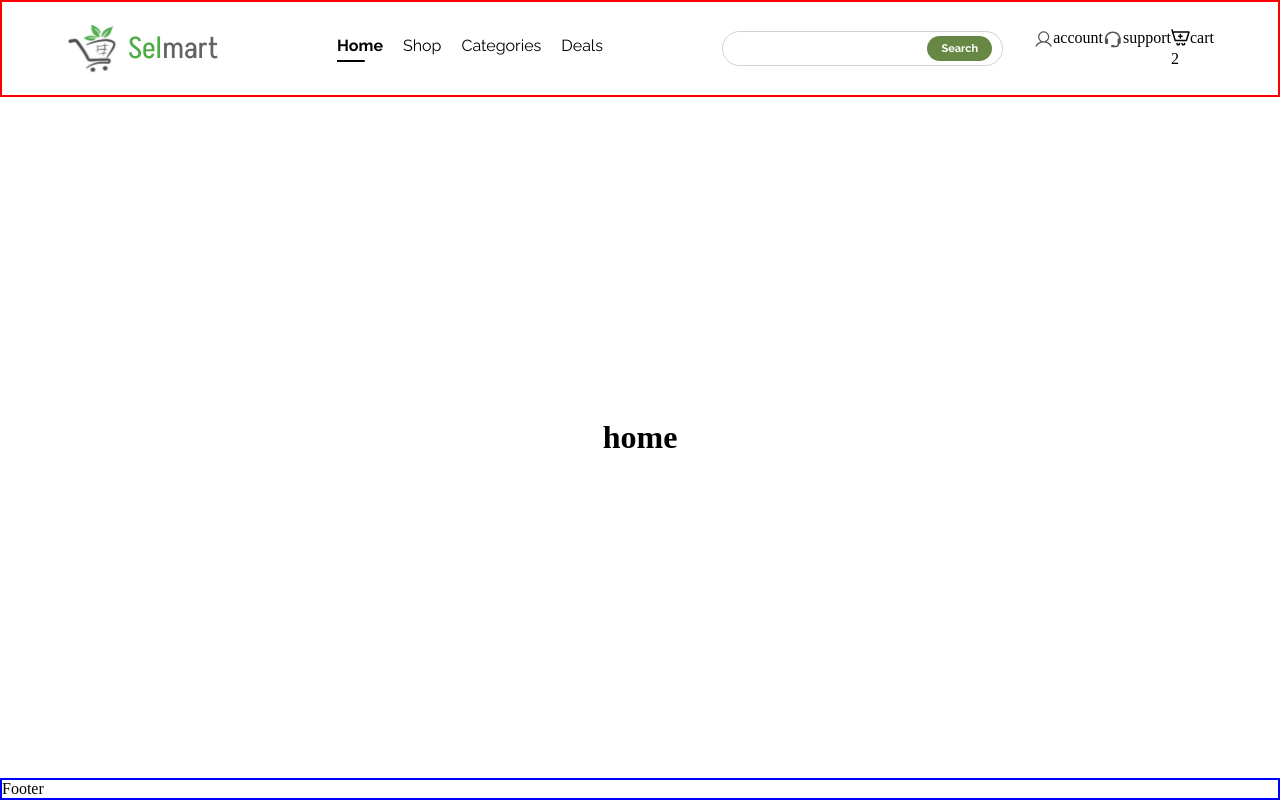
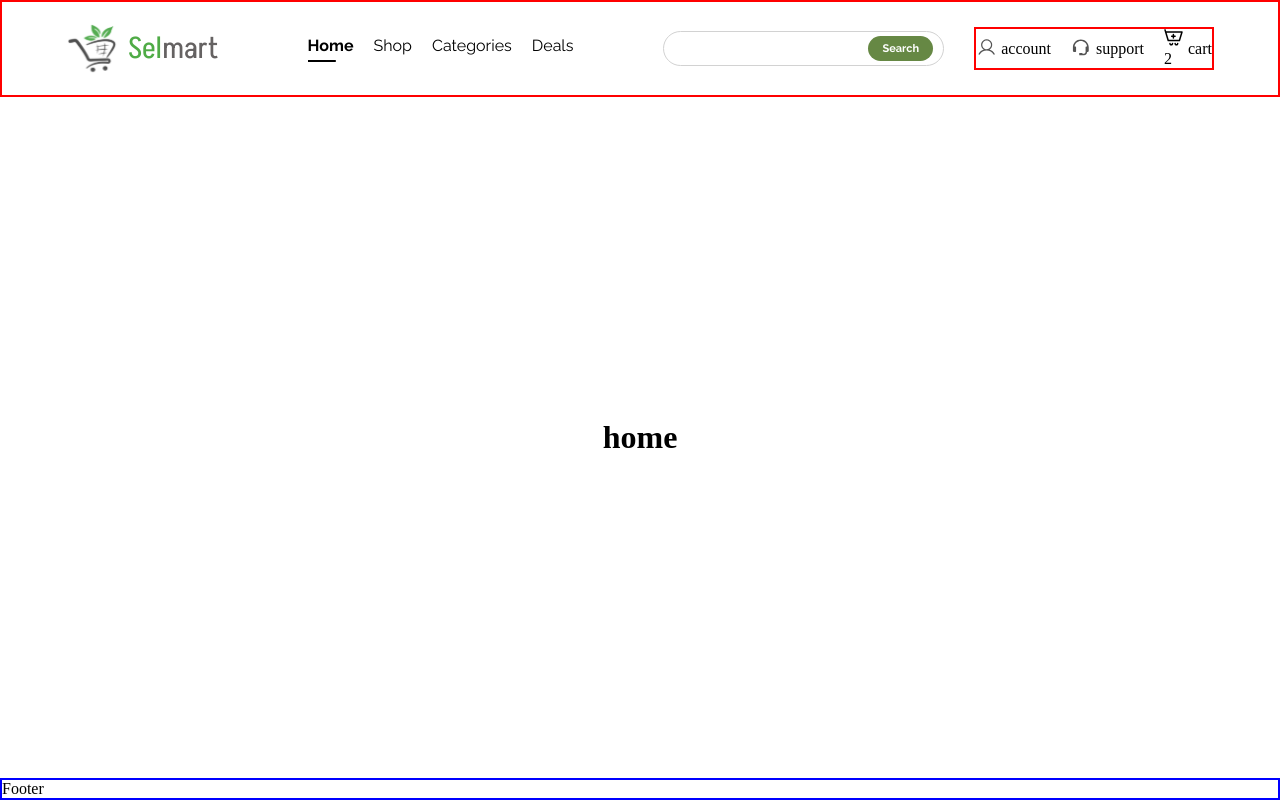
Before and after one commit to mambachristophersteven/selmart-copy, a React (Vite) app: page / in a window 1280 px wide. Built offline with nearby package versions, Linux system fonts and the light colour scheme.

Commit message:
side links styling initialized

```diff
--- a/src/Components/Navbar/Navbar.module.css
+++ b/src/Components/Navbar/Navbar.module.css
@@ -60,14 +60,6 @@
     gap: 30px;
 }
 
-.side_links{
-    display: flex;
-}
-
-.side_link a{
-    display: flex;
-}
-
 .search{
     border: 2px solid red;
     border: 1.24px solid rgba(210, 210, 210, 1);
@@ -104,3 +96,16 @@
     border: none;
     outline: none;
 }
+
+.side_links{
+    display: flex;
+    border: 2px solid red;
+    align-items: center;
+    gap: 20px;
+}
+
+.side_link a{
+    display: flex;
+    align-items: center;
+    gap: 5px;
+}
```
